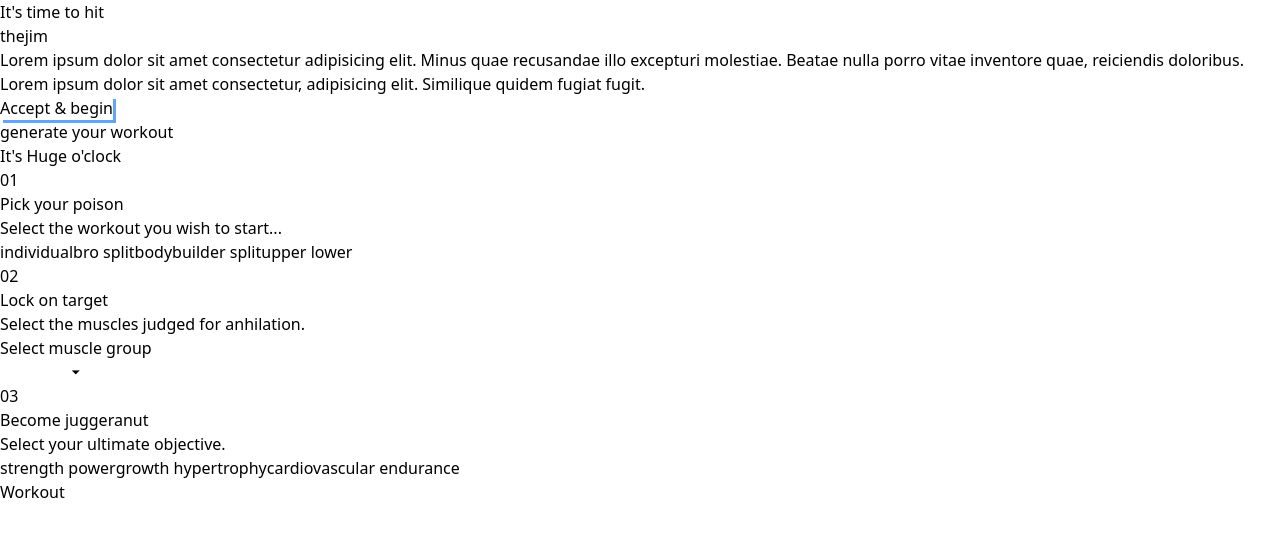
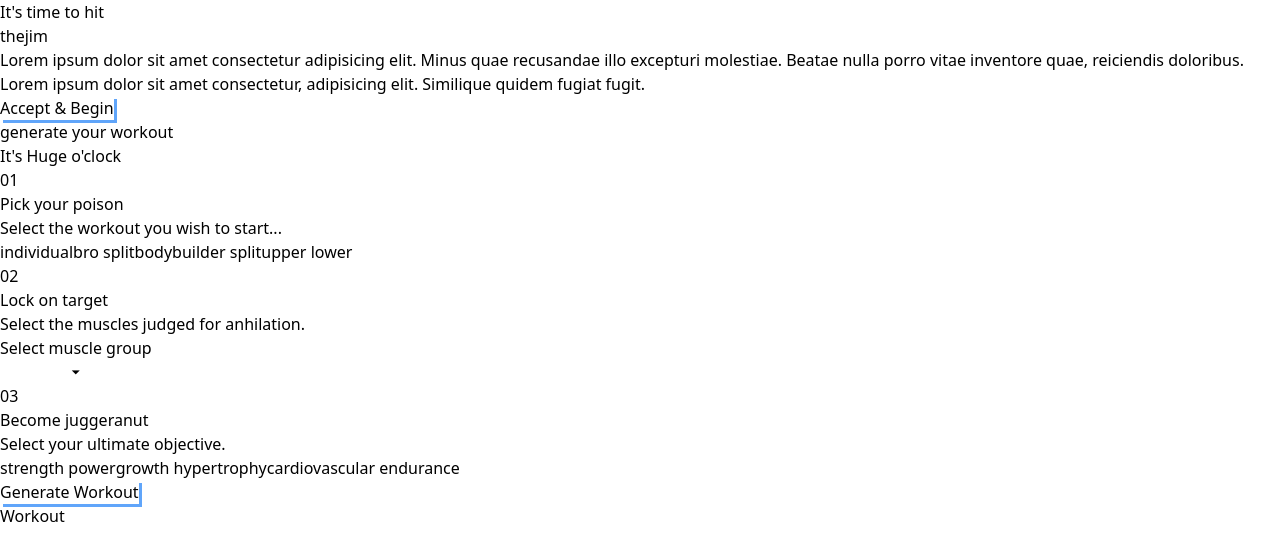
Before and after one commit to bhemi28/jim-react, a React (Vite) app: page / in a window 1280 px wide. Shown: the top 560 px of the page. Built offline with nearby package versions, Linux system fonts and the light colour scheme.

Commit message:
made use of Button component

```diff
--- a/src/components/Generator.jsx
+++ b/src/components/Generator.jsx
@@ -1,6 +1,7 @@
 import React, { useState } from "react";
 import SectionWrapper from "./SectionWrapper";
 import { SCHEMES, WORKOUTS } from "../utils/swoldier";
+import Button from "./Button";
 
 const Header = (props) => {
   const { index, title, description } = props;
@@ -143,6 +144,8 @@ const Generator = () => {
           );
         })}
       </div>
+      <Button text={"Generate Workout"} />
+
     </SectionWrapper>
   );
 };
--- a/src/components/Hero.jsx
+++ b/src/components/Hero.jsx
@@ -1,4 +1,5 @@
 import React from "react";
+import Button from "./Button";
 
 const Hero = () => {
   return (
@@ -17,7 +18,7 @@ const Hero = () => {
         quae, reiciendis doloribus. Lorem ipsum dolor sit amet consectetur,
         adipisicing elit. Similique quidem fugiat fugit.
       </p>
-      <button className="mt-3 border-2 group  border-blue-400 rounded text-xl font-semibold px-6 py-3 hover:bg-slate-950 group-hover:text-white text-slate-200 btnShadow shadow-blue-300 duration-200 ">Accept <span className="text-blue-400 group-hover:text-slate-200">&</span> begin</button>
+      <Button text={"Accept & Begin"} />
     </div>
   );
 };
```
